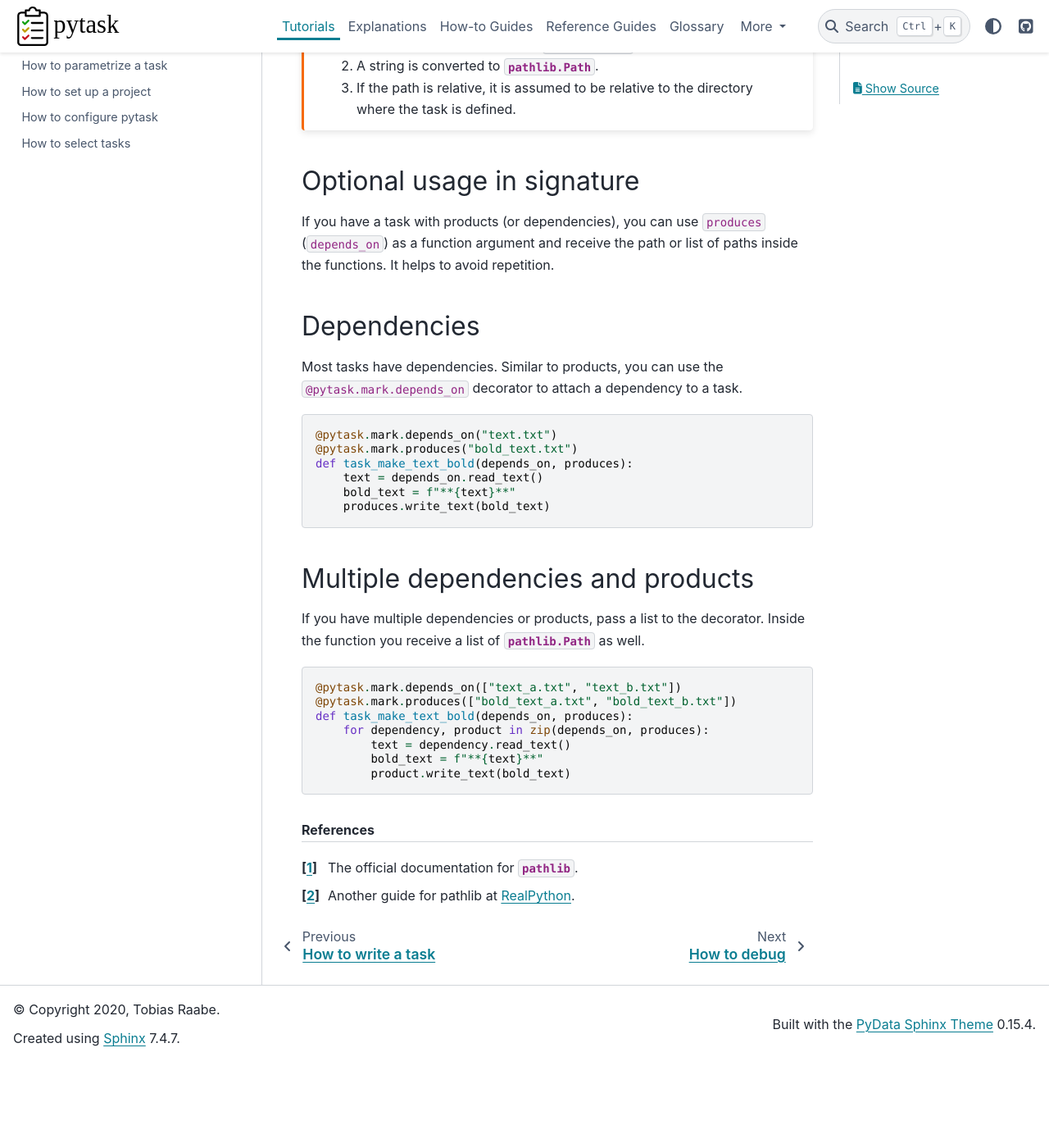
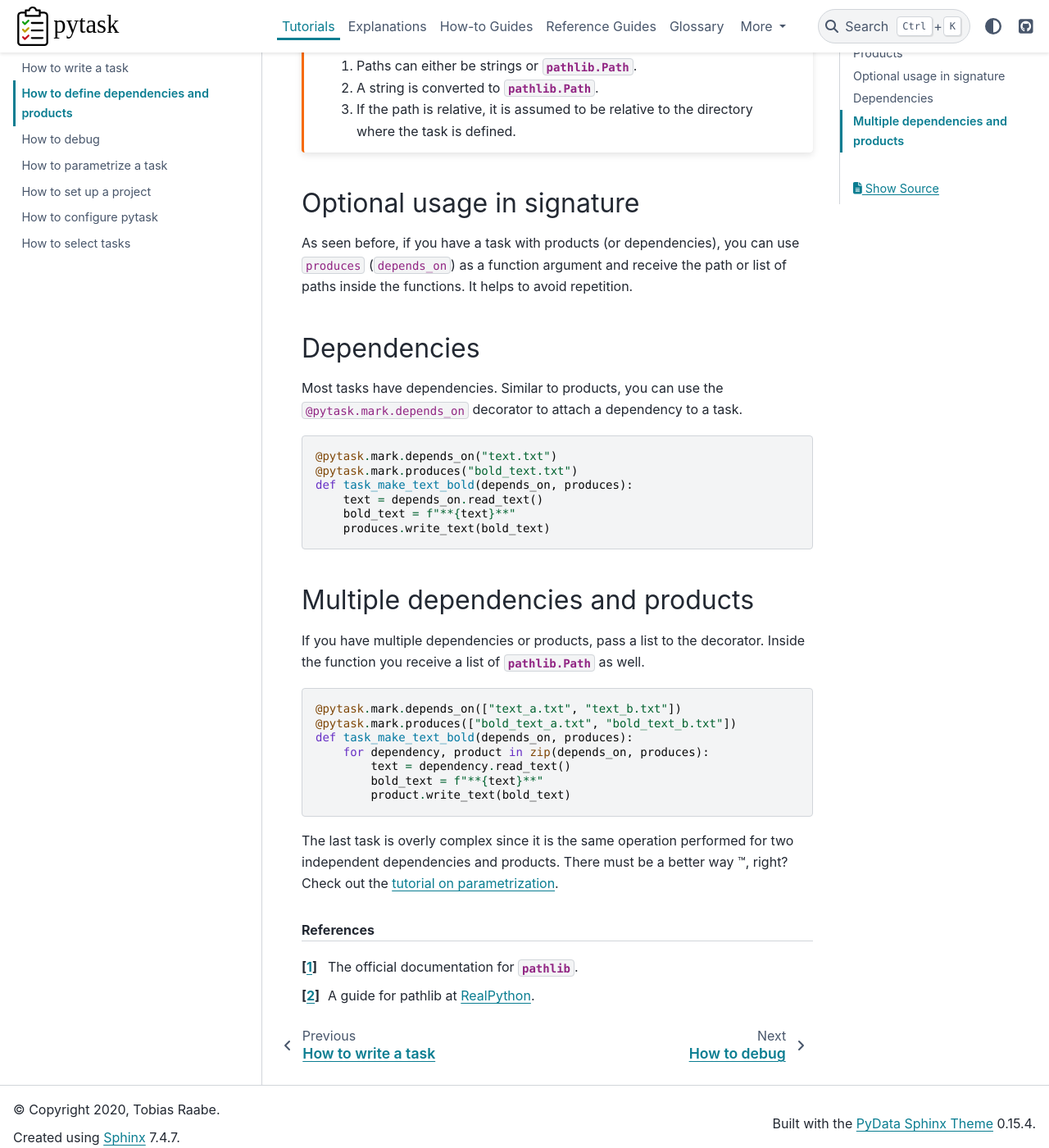
Before and after one commit to pytask-dev/pytask, a Sphinx documentation site: the page built from docs/tutorials/how_to_define_dependencies_products.rst, in a window 1280 px wide and 1400 px high, scrolled down 916 px. Shown: the whole window at 82% size. Built offline with Sphinx 7.4.7 and the PyData theme 0.15.4, drawn with Linux system fonts in a browser that asks for light colours; before the commit the page ends 2211 px from its top, so only the background shows below that; some of the changed text lies outside the part shown.

Commit message:
Finished docs.

```diff
--- a/docs/glossary.rst
+++ b/docs/glossary.rst
@@ -3,7 +3,7 @@
 
 .. glossary::
 
-    Build system
+    build system
         A build system is a tool for developing software which manages the process from
         compiling the source code to binary code, packaging the binary code and running
         tests.
--- a/docs/tutorials/how_to_define_dependencies_products.rst
+++ b/docs/tutorials/how_to_define_dependencies_products.rst
@@ -27,7 +27,8 @@
 
 .. note::
 
-    If you do not know about :mod:`pathlib` check out [1]_ and [2]_.
+    If you do not know about :mod:`pathlib` check out [1]_ and [2]_. The module is very
+    useful to handle paths conveniently and cross-platform.
 
 .. important::
 
@@ -42,9 +43,9 @@
 Optional usage in signature
 ---------------------------
 
-If you have a task with products (or dependencies), you can use ``produces``
-(``depends_on``) as a function argument and receive the path or list of paths inside the
-functions. It helps to avoid repetition.
+As seen before, if you have a task with products (or dependencies), you can use
+``produces`` (``depends_on``) as a function argument and receive the path or list of
+paths inside the functions. It helps to avoid repetition.
 
 
 Dependencies
@@ -79,9 +80,14 @@
             bold_text = f"**{text}**"
             product.write_text(bold_text)
 
+The last task is overly complex since it is the same operation performed for two
+independent dependencies and products. There must be a better way |tm|, right? Check out
+the :doc:`tutorial on parametrization <how_to_parametrize_a_task>`.
+
+.. |tm| unicode:: U+2122
+
 
 .. rubric:: References
 
 .. [1] The official documentation for :mod:`pathlib`.
-.. [2] Another guide for pathlib at `RealPython <https://realpython.com/
-       python-pathlib/>`_.
+.. [2] A guide for pathlib at `RealPython <https://realpython.com/python-pathlib/>`_.
```
